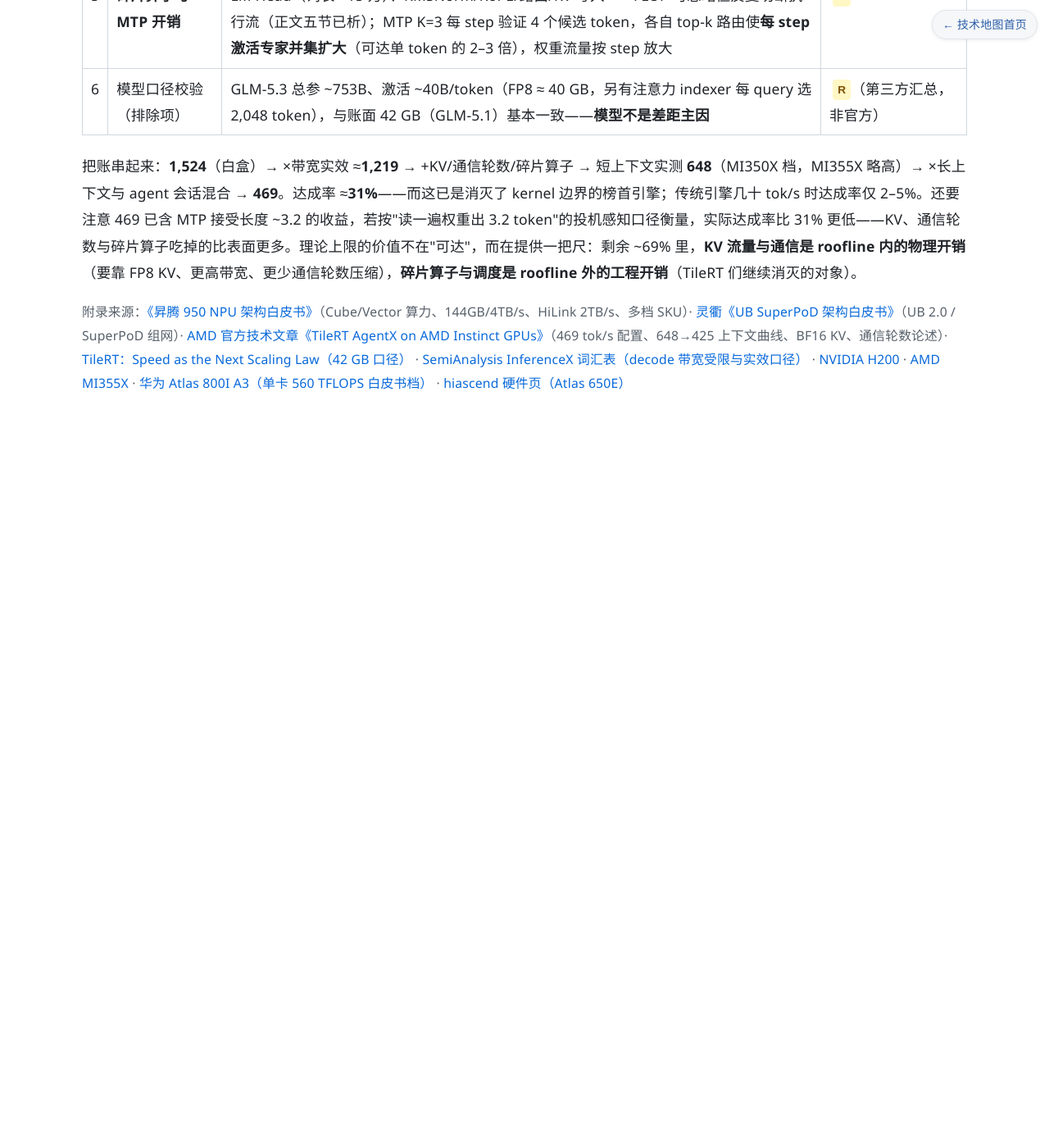
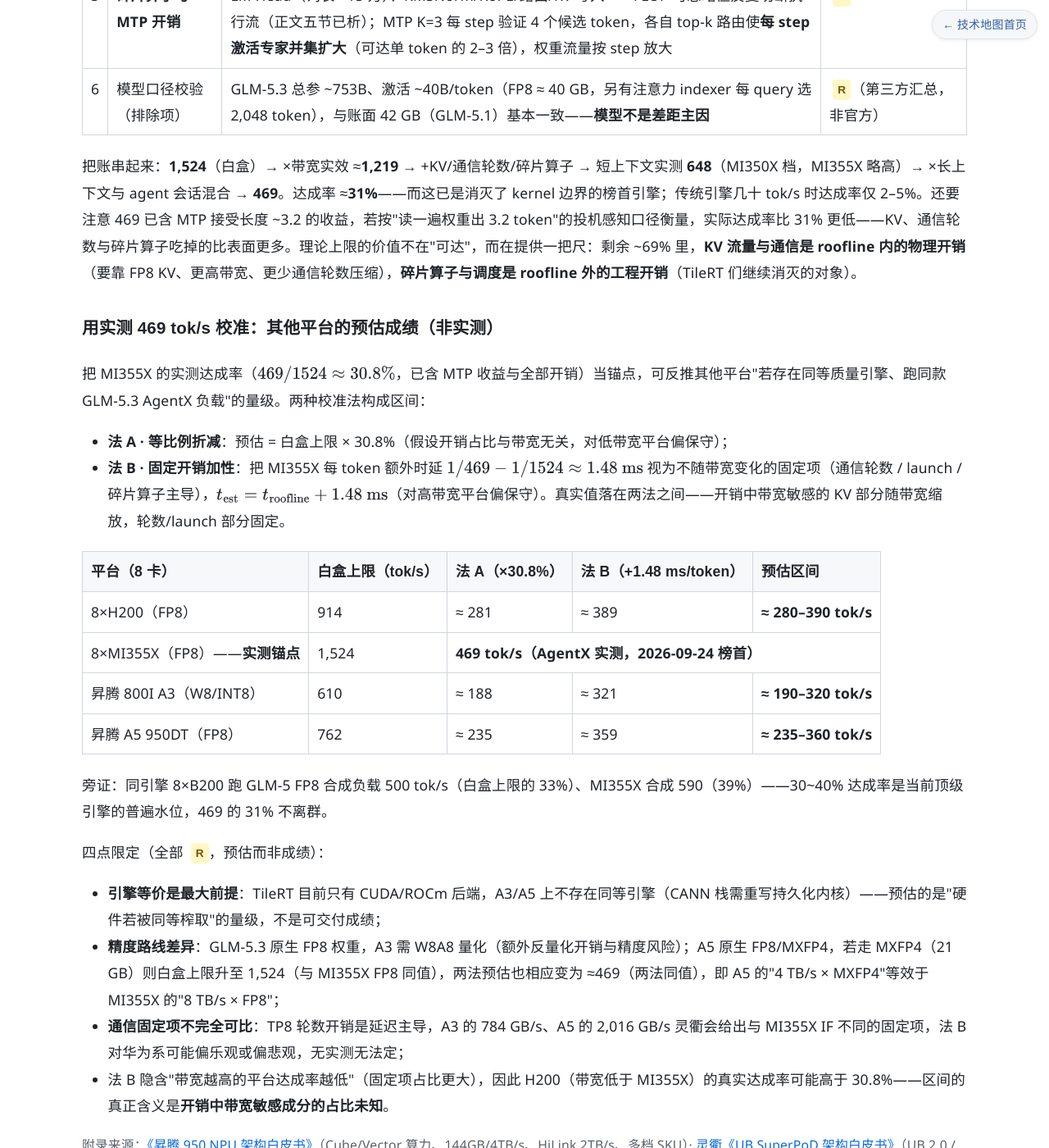
Before and after one commit to luxiangz/llm-tech-map, a Jekyll site: the page docs/inference/tilert-deep-analysis.html, which Jekyll copies as it is, in a window 1280 px wide and 1400 px high, scrolled down 12156 px. Shown: the whole window at 82% size. Built offline with Jekyll 4.4.1, drawn with Linux system fonts in a browser that asks for light colours; a style sheet for code colours, icons or effects is not loaded; before the commit the page ends 12678 px from its top, so only the background shows below that.

Commit message:
TileRT 附录增补：以实测 469 tok/s 为锚点校准其他平台预估（法A 等比例 30.8% / 法B 固定开销 +1.48ms 加性，H200 280-390 / A3 190-320 / A5 235-360，MXFP4 口径 A5≈469；含引擎等价/精度路线/通信固定项四点限定）

```diff
--- a/docs/inference/tilert-deep-analysis.html
+++ b/docs/inference/tilert-deep-analysis.html
@@ -355,6 +355,28 @@
 </table>
 <p>把账串起来：<b>1,524</b>（白盒）→ ×带宽实效 ≈<b>1,219</b> → +KV/通信轮数/碎片算子 → 短上下文实测 <b>648</b>（MI350X 档，MI355X 略高）→ ×长上下文与 agent 会话混合 → <b>469</b>。达成率 ≈<b>31%</b>——而这已是消灭了 kernel 边界的榜首引擎；传统引擎几十 tok/s 时达成率仅 2–5%。还要注意 469 已含 MTP 接受长度 ~3.2 的收益，若按"读一遍权重出 3.2 token"的投机感知口径衡量，实际达成率比 31% 更低——KV、通信轮数与碎片算子吃掉的比表面更多。理论上限的价值不在"可达"，而在提供一把尺：剩余 ~69% 里，<b>KV 流量与通信是 roofline 内的物理开销</b>（要靠 FP8 KV、更高带宽、更少通信轮数压缩），<b>碎片算子与调度是 roofline 外的工程开销</b>（TileRT 们继续消灭的对象）。</p>
 
+<h3>用实测 469 tok/s 校准：其他平台的预估成绩（非实测）</h3>
+<p>把 MI355X 的实测达成率（$469 / 1524 \approx 30.8\%$，已含 MTP 收益与全部开销）当锚点，可反推其他平台"若存在同等质量引擎、跑同款 GLM-5.3 AgentX 负载"的量级。两种校准法构成区间：</p>
+<ul>
+<li><b>法 A · 等比例折减</b>：预估 = 白盒上限 × 30.8%（假设开销占比与带宽无关，对低带宽平台偏保守）；</li>
+<li><b>法 B · 固定开销加性</b>：把 MI355X 每 token 额外时延 $1/469 - 1/1524 \approx 1.48\ \text{ms}$ 视为不随带宽变化的固定项（通信轮数 / launch / 碎片算子主导），$t_{\text{est}} = t_{\text{roofline}} + 1.48\ \text{ms}$（对高带宽平台偏保守）。真实值落在两法之间——开销中带宽敏感的 KV 部分随带宽缩放，轮数/launch 部分固定。</li>
+</ul>
+<table>
+<tr><th>平台（8 卡）</th><th>白盒上限（tok/s）</th><th>法 A（×30.8%）</th><th>法 B（+1.48 ms/token）</th><th>预估区间</th></tr>
+<tr><td>8×H200（FP8）</td><td>914</td><td>≈ 281</td><td>≈ 389</td><td><b>≈ 280–390 tok/s</b></td></tr>
+<tr><td>8×MI355X（FP8）——<b>实测锚点</b></td><td>1,524</td><td colspan="3"><b>469 tok/s（AgentX 实测，2026-09-24 榜首）</b></td></tr>
+<tr><td>昇腾 800I A3（W8/INT8）</td><td>610</td><td>≈ 188</td><td>≈ 321</td><td><b>≈ 190–320 tok/s</b></td></tr>
+<tr><td>昇腾 A5 950DT（FP8）</td><td>762</td><td>≈ 235</td><td>≈ 359</td><td><b>≈ 235–360 tok/s</b></td></tr>
+</table>
+<p>旁证：同引擎 8×B200 跑 GLM-5 FP8 合成负载 500 tok/s（白盒上限的 33%）、MI355X 合成 590（39%）——30~40% 达成率是当前顶级引擎的普遍水位，469 的 31% 不离群。</p>
+<p>四点限定（全部 <span class="ev ev-r">R</span>，预估而非成绩）：</p>
+<ul>
+<li><b>引擎等价是最大前提</b>：TileRT 目前只有 CUDA/ROCm 后端，A3/A5 上不存在同等引擎（CANN 栈需重写持久化内核）——预估的是"硬件若被同等榨取"的量级，不是可交付成绩；</li>
+<li><b>精度路线差异</b>：GLM-5.3 原生 FP8 权重，A3 需 W8A8 量化（额外反量化开销与精度风险）；A5 原生 FP8/MXFP4，若走 MXFP4（21 GB）则白盒上限升至 1,524（与 MI355X FP8 同值），两法预估也相应变为 ≈469（两法同值），即 A5 的"4 TB/s × MXFP4"等效于 MI355X 的"8 TB/s × FP8"；</li>
+<li><b>通信固定项不完全可比</b>：TP8 轮数开销是延迟主导，A3 的 784 GB/s、A5 的 2,016 GB/s 灵衢会给出与 MI355X IF 不同的固定项，法 B 对华为系可能偏乐观或偏悲观，无实测无法定；</li>
+<li>法 B 隐含"带宽越高的平台达成率越低"（固定项占比更大），因此 H200（带宽低于 MI355X）的真实达成率可能高于 30.8%——区间的真正含义是<b>开销中带宽敏感成分的占比未知</b>。</li>
+</ul>
+
 <p style="font-size:.9em;color:#57606a">附录来源：<a href="https://github.com/lionelZhaowy/industry-ai-accelerators/blob/main/Cloud-and-Programmable-NPUs/Huawei-Ascend/pdf/%E6%98%87%E8%85%BE950%20NPU%E6%9E%B6%E6%9E%84%E7%99%BD%E7%9A%AE%E4%B9%A6.pdf" target="_blank">《昇腾 950 NPU 架构白皮书》</a>（Cube/Vector 算力、144GB/4TB/s、HiLink 2TB/s、多档 SKU）· <a href="https://www.unifiedbus.com/zh/white-papers/UB-SuperPoD-Architecture-White-Paper-zh" target="_blank">灵衢《UB SuperPoD 架构白皮书》</a>（UB 2.0 / SuperPoD 组网）· <a href="https://www.amd.com/en/developer/resources/technical-articles/2026/tilert-agentx-on-amd-instinct-gpus.html" target="_blank">AMD 官方技术文章《TileRT AgentX on AMD Instinct GPUs》</a>（469 tok/s 配置、648→425 上下文曲线、BF16 KV、通信轮数论述）· <a href="https://www.tilert.ai/blog/speed-as-the-next-scaling-law-zh.html" target="_blank">TileRT：Speed as the Next Scaling Law（42 GB 口径）</a> · <a href="https://inferencex.semianalysis.com/glossary/memory-bandwidth" target="_blank">SemiAnalysis InferenceX 词汇表（decode 带宽受限与实效口径）</a> · <a href="https://www.nvidia.com/en-us/data-center/h200/" target="_blank">NVIDIA H200</a> · <a href="https://www.amd.com/en/products/accelerators/instinct/mi350/mi355x.html" target="_blank">AMD MI355X</a> · <a href="https://e.huawei.com/cn/products/computing/ascend/atlas-800i-a3" target="_blank">华为 Atlas 800I A3（单卡 560 TFLOPS 白皮书档）</a> · <a href="https://www.hiascend.com/hardware/ai-server" target="_blank">hiascend 硬件页（Atlas 650E）</a></p>
 </body>
 </html>
```
